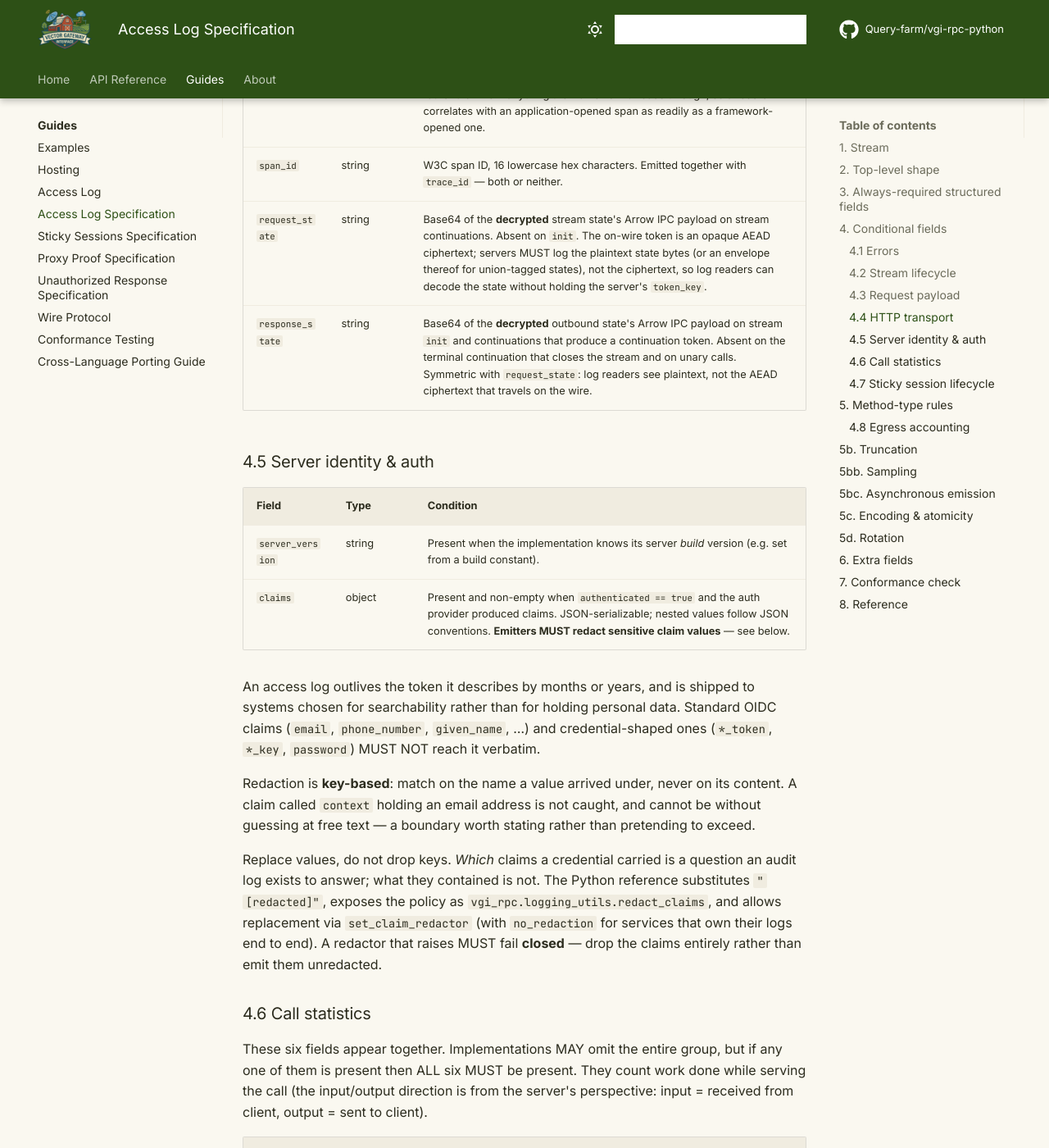
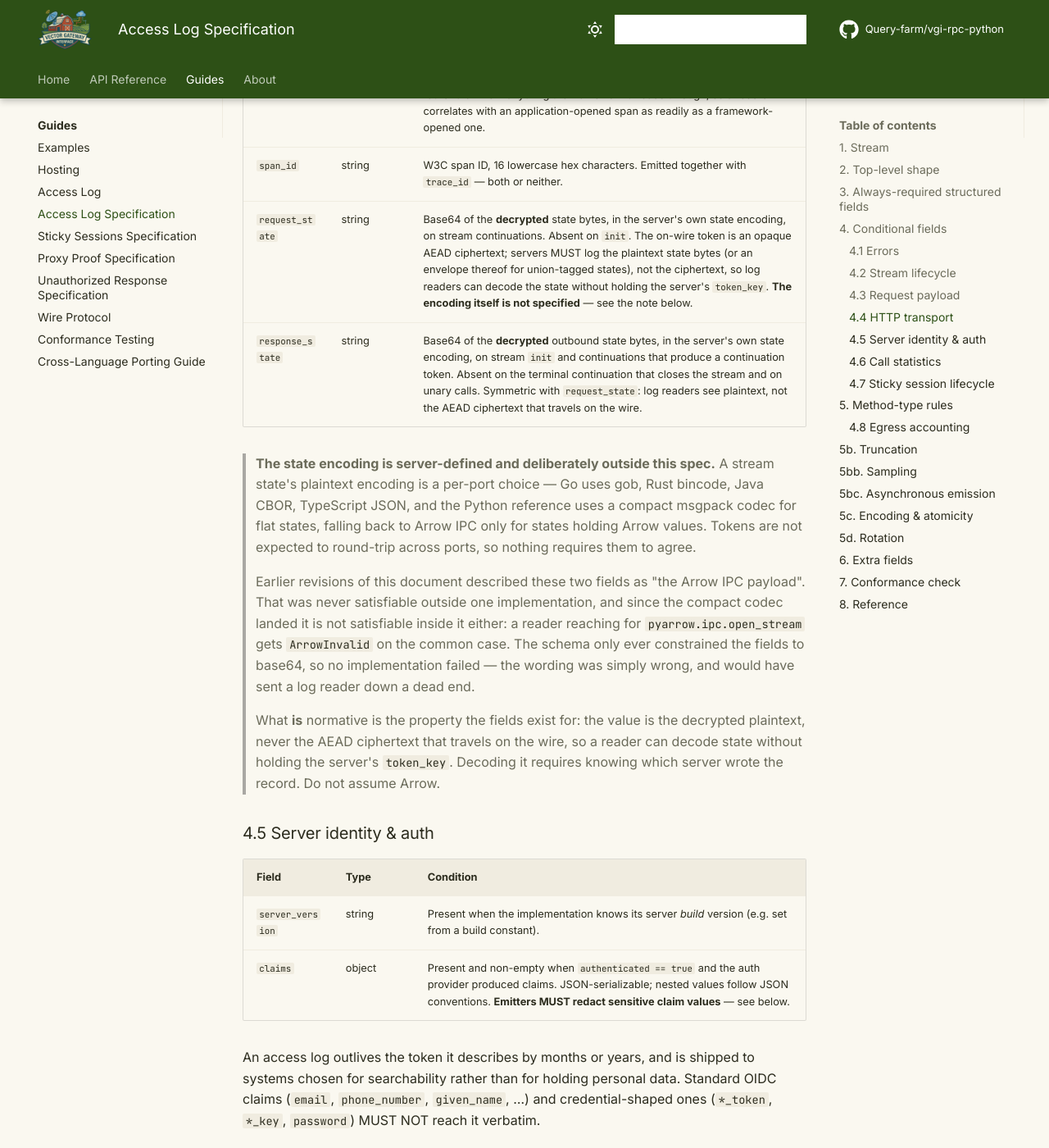
Before and after one commit to Query-farm/vgi-rpc-python, an MkDocs documentation site: the page built from docs/access-log-spec.md, in a window 1280 px wide and 1400 px high, scrolled down 3772 px. Shown: the whole window at 82% size. Built offline with MkDocs 1.6.1 and Material for MkDocs 9.7.7, drawn with Linux system fonts in a browser that asks for light colours; comment, search, counter and statistics services are not loaded.

Commit message:
docs(access-log): state encoding is server-defined, not Arrow IPC
`request_state` and `response_state` were described as "the decrypted stream
state's Arrow IPC payload". No port can satisfy that — Go uses gob, Rust
bincode, Java CBOR, TypeScript JSON — and since the compact codec landed in
0.32.0 the Python reference cannot either: a flat state is msgpack behind a
marker byte, so a reader reaching for `pyarrow.ipc.open_stream` gets
`ArrowInvalid` on the common case. Verified against a live producer stream.

Nothing failed over it. The schema only ever constrained the fields to base64,
and the property the fields exist for — log the decrypted plaintext, never the
AEAD ciphertext, so a reader needs no `token_key` — holds everywhere. The
wording was simply wrong, and would have sent a log reader down a dead end
with no error to explain why.

Now says the encoding is the server's own and explicitly outside this spec,
with a note naming what each port uses, why they need not agree (tokens do not
round-trip across ports), and what remains normative. The porting guide's
Python example was stale for the same reason and is corrected alongside.

Co-Authored-By: Claude Opus 5 (1M context) <noreply@anthropic.com>

```diff
--- a/docs/access-log-spec.md
+++ b/docs/access-log-spec.md
@@ -77,8 +77,28 @@ These fields appear on HTTP transports only.
 | `request_id` | string | Per-request correlation ID. Implementations SHOULD propagate inbound `X-Request-ID` if present, otherwise mint a UUID. |
 | `trace_id` | string | W3C trace ID, 32 lowercase hex characters, of the span this call ran under. Present when the server participates in a trace. This is the join key to the surrounding distributed trace — `request_id` only correlates records within one service, so without this a log line and the span describing the same call cannot be matched. Read it from whatever span is current rather than from anything the framework threads through, so a record correlates with an application-opened span as readily as a framework-opened one. |
 | `span_id` | string | W3C span ID, 16 lowercase hex characters. Emitted together with `trace_id` — both or neither. |
-| `request_state` | string | Base64 of the **decrypted** stream state's Arrow IPC payload on stream continuations. Absent on `init`. The on-wire token is an opaque AEAD ciphertext; servers MUST log the plaintext state bytes (or an envelope thereof for union-tagged states), not the ciphertext, so log readers can decode the state without holding the server's `token_key`. |
-| `response_state` | string | Base64 of the **decrypted** outbound state's Arrow IPC payload on stream `init` and continuations that produce a continuation token. Absent on the terminal continuation that closes the stream and on unary calls. Symmetric with `request_state`: log readers see plaintext, not the AEAD ciphertext that travels on the wire. |
+| `request_state` | string | Base64 of the **decrypted** state bytes, in the server's own state encoding, on stream continuations. Absent on `init`. The on-wire token is an opaque AEAD ciphertext; servers MUST log the plaintext state bytes (or an envelope thereof for union-tagged states), not the ciphertext, so log readers can decode the state without holding the server's `token_key`. **The encoding itself is not specified** — see the note below. |
+| `response_state` | string | Base64 of the **decrypted** outbound state bytes, in the server's own state encoding, on stream `init` and continuations that produce a continuation token. Absent on the terminal continuation that closes the stream and on unary calls. Symmetric with `request_state`: log readers see plaintext, not the AEAD ciphertext that travels on the wire. |
+
+> **The state encoding is server-defined and deliberately outside this spec.**
+> A stream state's plaintext encoding is a per-port choice — Go uses gob, Rust
+> bincode, Java CBOR, TypeScript JSON, and the Python reference uses a compact
+> msgpack codec for flat states, falling back to Arrow IPC only for states
+> holding Arrow values. Tokens are not expected to round-trip across ports, so
+> nothing requires them to agree.
+>
+> Earlier revisions of this document described these two fields as "the Arrow
+> IPC payload". That was never satisfiable outside one implementation, and
+> since the compact codec landed it is not satisfiable inside it either: a
+> reader reaching for `pyarrow.ipc.open_stream` gets `ArrowInvalid` on the
+> common case. The schema only ever constrained the fields to base64, so no
+> implementation failed — the wording was simply wrong, and would have sent a
+> log reader down a dead end.
+>
+> What **is** normative is the property the fields exist for: the value is the
+> decrypted plaintext, never the AEAD ciphertext that travels on the wire, so
+> a reader can decode state without holding the server's `token_key`. Decoding
+> it requires knowing which server wrote the record. Do not assume Arrow.
 
 ### 4.5 Server identity & auth
 
```
Also changed, not shown: docs/porting-guide.md (+1 -1 lines).
